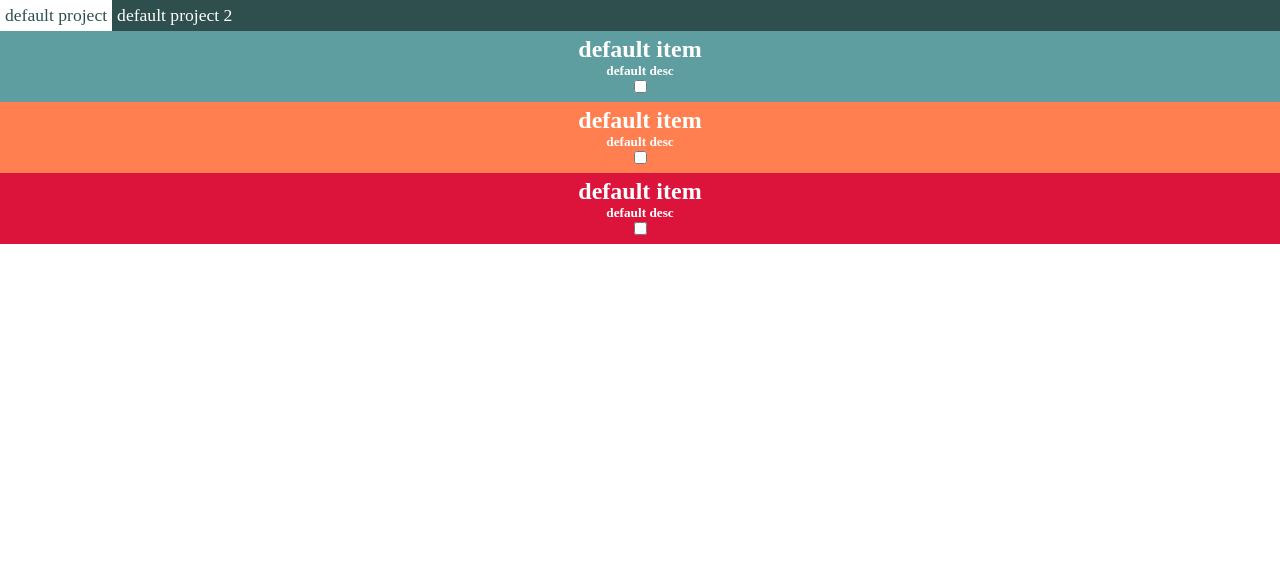
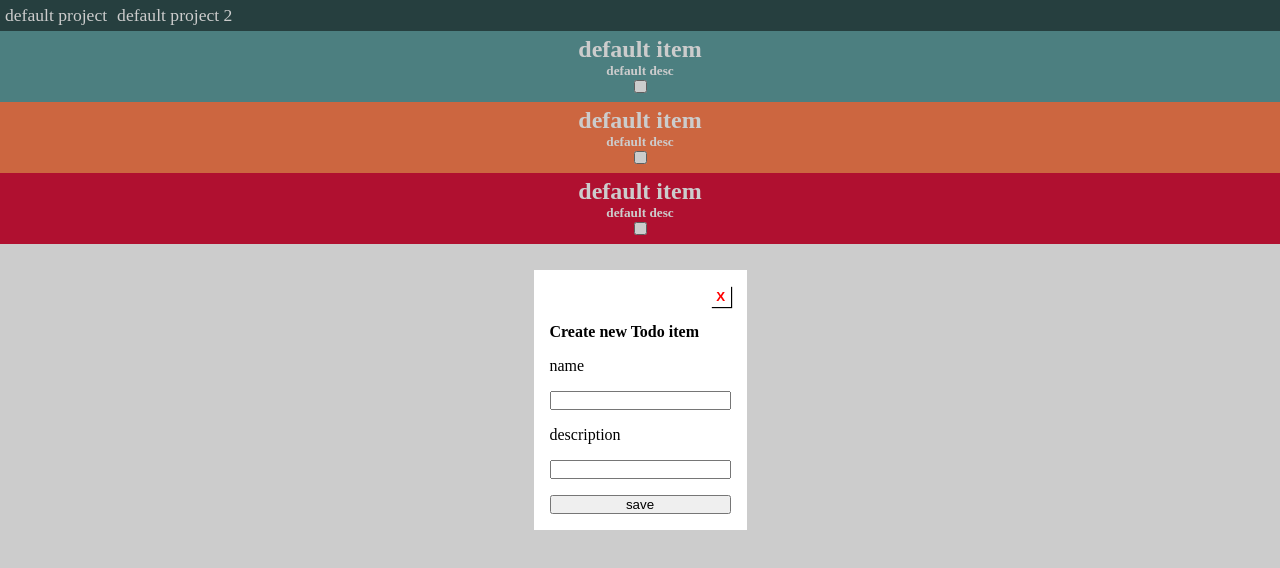
Before and after one commit to Ray-Sewell/JavaScript_Todo_List, a website built with webpack: page dist/index.html in a window 1280 px wide. Built offline with nearby package versions, Linux system fonts and the light colour scheme.

Commit message:
created item_form module and splash

```diff
--- a/src/display_item_list.js
+++ b/src/display_item_list.js
@@ -8,11 +8,25 @@ function display_item_list(project) {
         let item_description = document.createElement("h5");
         let item_complete = document.createElement("input");
         item.className = "todo-item";
-        item.style.background = get_item_priority_color(i);
         item_name.innerHTML = i.name;
         item_description.innerHTML = i.description;
         item_complete.type = "checkbox";
-        item_complete.checked = i.complete;
+        if (i.complete) {
+            item.style.background = "#303030";
+            item_complete.checked = true;
+        } else {
+            item.style.background = get_item_priority_color(i);
+            item_complete.checked = false;
+        }
+        item_complete.onchange = function() {
+            if (item_complete.checked) {
+                item.style.background = "#303030";
+                i.complete = true;
+            } else {
+                item.style.background = get_item_priority_color(i);
+                i.complete = false;
+            }
+        }
         item.appendChild(item_name);
         item.appendChild(item_description);
         item.appendChild(item_complete);
--- a/src/index.css
+++ b/src/index.css
@@ -21,3 +21,45 @@
     padding: 5px;
     color: white;
 }
+#splash {
+    height: 100vh;
+    width: 100vw;
+    position: fixed;
+    top:0;
+    left: 0;
+    background: rgba(0, 0, 0, 0.2);
+    display: flex;
+    justify-content: center;
+    align-items: center;
+}
+#form_container {
+    display: flex;
+    flex-direction: column;
+    background-color: white;
+    padding: 1em;
+    gap: 1em;
+}
+form {
+    display: flex;
+    flex-direction: column;
+    gap: 1em;
+}
+button {
+    cursor: pointer;
+}
+#close_form_button {
+    width: max-content;
+    align-self: flex-end;
+    color:red;
+    background-color: white;
+    padding: .2em .4em .2em .4em;
+    border: none;
+    box-shadow: 1px 1px 1px black;
+    font-weight: 700;
+}
+#close_form_button:hover {
+
+    color:white;
+    background-color: red;
+
+}
--- a/src/index.js
+++ b/src/index.js
@@ -2,9 +2,14 @@ import project from "./project";
 import todo_item from "./todo_item";
 import project_nav from "./project_nav";
 import display_item_list from "./display_item_list";
+import item_form_helpers from"./item_form";
 import "./index.css";
 
 let project_list = [];
+
+function get_project_list() {
+    return project_list;
+}
 
 function create_project(name, desc, priority) {
     let temp_project = project(name, desc, priority);
@@ -18,10 +23,6 @@ function create_todo_item(project, name, desc, priority) {
     return temp_item;
 }
 
-function get_project_from_project_list(i) {
-    return project_list[i];
-}
-
 let default_project = create_project("default project", "default desc", "high");
 create_todo_item(default_project, "default item", "default desc", "low");
 create_todo_item(default_project, "default item", "default desc", "medium");
@@ -29,7 +30,9 @@ create_todo_item(default_project, "default item", "default desc", "high");
 let default_project_2 = create_project("default project 2", "default desc", "low");
 create_todo_item(default_project_2, "default item 2", "default desc 2", "low");
 
+display_item_list(project_list[0]);
 project_nav(project_list);
-display_item_list(project_list[0]);
+item_form_helpers.create_item_form();
+item_form_helpers.show_create_item_form();
 
-export default get_project_from_project_list
+export default get_project_list
--- /dev/null
+++ b/src/item_form.js
@@ -0,0 +1,52 @@
+const splash = document.createElement("div");
+const content = document.querySelector("#content");
+splash.id = "splash";
+
+function create_item_form() {
+    let form_container = document.createElement("div");
+    let close = document.createElement("button");
+    let header = document.createElement("h4");
+    let form = document.createElement("form");
+    let name_label = document.createElement("label");
+    let name = document.createElement("input");
+    let desc_label = document.createElement("label");
+    let desc = document.createElement("input");
+    let submit = document.createElement("button");
+    form_container.id = "form_container";
+    close.id = "close_form_button";
+    close.innerHTML = "X";
+    close.onclick = function() {
+        close_create_item_form();
+    }
+    header.innerHTML = "Create new Todo item";
+    name_label.innerHTML = "name";
+    name.type = "text";
+    name.id = "item-creation-name";
+    desc_label.innerHTML = "description";
+    desc.type = "text";
+    name.id = "item-creation-desc";
+    submit.id = "submit_form_button";
+    submit.innerHTML = "save";
+    submit.onclick = function() {
+
+    }
+    form_container.appendChild(close);
+    form_container.appendChild(header);
+    form_container.appendChild(form);
+    form.appendChild(name_label);
+    form.appendChild(name);
+    form.appendChild(desc_label);
+    form.appendChild(desc);
+    form.appendChild(submit);
+    splash.appendChild(form_container);
+}
+
+function show_create_item_form() {
+    content.appendChild(splash);
+}
+function close_create_item_form() {
+    let temp = document.querySelector("#splash");
+    temp.parentNode.removeChild(temp);
+}
+
+export default {create_item_form, show_create_item_form, close_create_item_form}
--- a/src/set_focus.js
+++ b/src/set_focus.js
@@ -1,9 +1,13 @@
-import get_project_from_project_list from "./index";
+import get_project_list from "./index";
 import display_item_list from "./display_item_list";
 
+const content = document.querySelector("#content");
+
 function set_focus(i) {
-    let project = get_project_from_project_list(i);
+    let project_list = get_project_list();
+    let project = project_list[i];
     display_item_list(project);
+    content.dataset.index = i;
 }
 
 export default set_focus
```
Also changed, not shown: dist/main.js.
